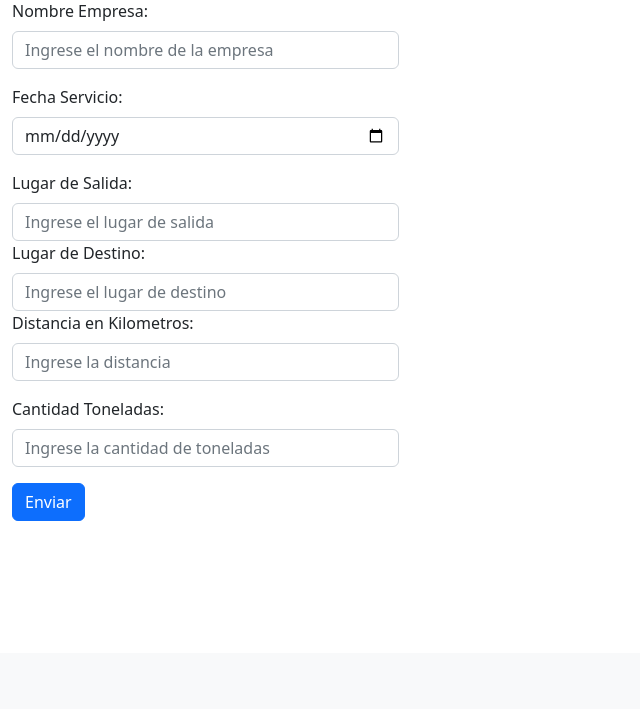
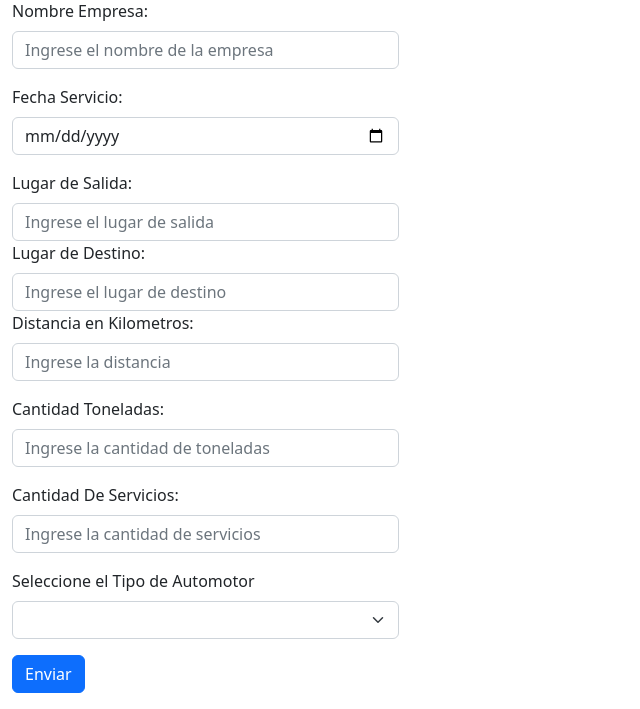
Before and after one commit to mariaperezr/PruebaSNA, a PHP site: page /Vista/FormularioSolicitud.php in a window 1280 px wide. Shown: the part 147-856 px from the top of the page, without its empty margins (0-640 px from the left). Before the commit the page ends 668 px from the top, so only its background shows below. Run offline with PHP 8.4, Linux system fonts and the light colour scheme; lists and menus that the app fills with data are empty; some libraries are stand-ins or nearby versions.

Commit message:
Actualizar formualrio Servicio
Nueva Actualizacion del Servicio

```diff
--- a/Vista/FormularioSolicitud.php
+++ b/Vista/FormularioSolicitud.php
@@ -113,6 +113,19 @@
                 <div class="invalid-feedback">Please fill out this field.</div>
             </div>
 
+            <div class="mb-3">
+                <label for="pwd" class="form-label"> Cantidad De Servicios:</label>
+                <input type="number" class="form-control" id="txt_cantServicios" placeholder="Ingrese la cantidad de servicios" name="txt_cantServicios" required>
+                <div class="valid-feedback">Valid.</div>
+                <div class="invalid-feedback">Please fill out this field.</div>
+            </div>
+
+            <div class="mb-3">
+                <label for="pwd" class="form-label">Seleccione el Tipo de Automotor</label>
+                <select select id="selectusuarioform" class="form-select" aria-label="Default select example">
+
+                </select>
+            </div>
 
         </div>
 
```
